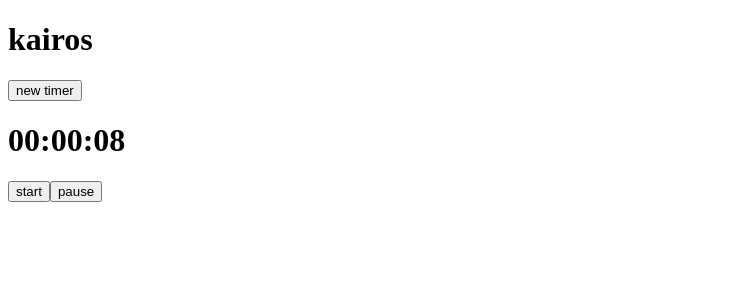
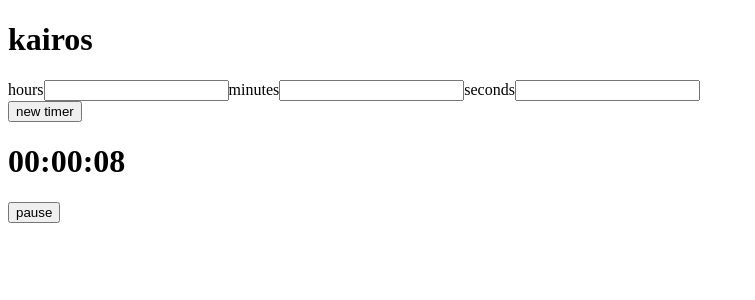
Before and after one commit to johnmckenna-snd/kairos-frontend, a React (Create React App) app: page / in a window 1280 px wide. Both pictures are taken after a click on the button "new timer". Shown: the top 300 px of the page, without its empty margins (0-755 px from the left). Built offline with nearby package versions, Linux system fonts and the light colour scheme.

Commit message:
added and fixed and time to drum.

```diff
--- a/src/components/app/App.js
+++ b/src/components/app/App.js
@@ -4,6 +4,7 @@ import CountdownTimer from '../countdown-timer/CountdownTimer';
 const App = () => {
 	const [timers, setTimers] = useState([]);
 	const [timerKey, setTimerKey] = useState(1);
+	const [time, setTime] = useState(0);
 
 	const addTimer = (time) => {
 		const newTimers = [...timers, <CountdownTimer timerKey={timerKey} />];
@@ -14,6 +15,14 @@ const App = () => {
 	return (
 		<div>
 			<h1>kairos</h1>
+			<form>
+				<label>hours</label>
+				<input />
+				<label>minutes</label>
+				<input />
+				<label>seconds</label>
+				<input />
+			</form>
 			<button onClick={addTimer}>new timer</button>
 			{timers}
 		</div>
--- a/src/components/countdown-component/CountdownComponent.js
+++ b/src/components/countdown-component/CountdownComponent.js
@@ -1,15 +1,15 @@
 const CountdownComponent = ({ hours, minutes, seconds, api, completed, timerKey }) => {
 	const isPaused = api.isPaused();
-	console.log(`timer: ${timerKey} isPaused? ${isPaused}`);
 	return (
 		<div key={timerKey}>
 			{completed
-			?	<h1>{timerKey} completed</h1>
-			:	<h1>{hours < 10 ? `0${hours}` : hours}:{minutes < 10 ? `0${minutes}` : minutes}:{seconds < 10 ? `0${seconds}` : seconds}</h1>}
-			<span>
-				<button onClick={api.start}>start</button>
-				<button onClick={api.pause}>pause</button>
-			</span>
+				?	<h1>{timerKey} completed</h1>
+				:	<h1>{hours < 10 ? `0${hours}` : hours}:{minutes < 10 ? `0${minutes}` : minutes}:{seconds < 10 ? `0${seconds}` : seconds}</h1>
+			}
+			{isPaused
+				? <button onClick={api.start}>start</button>
+				: <button onClick={api.pause}>pause</button>
+			}
 		</div>
 	);
 };
--- a/src/components/countdown-timer/CountdownTimer.js
+++ b/src/components/countdown-timer/CountdownTimer.js
@@ -1,7 +1,7 @@
 import Countdown from 'react-countdown';
 import CountdownComponent from '../countdown-component/CountdownComponent';
 
-const CountdownTimer = ({timerKey}) => {
+const CountdownTimer = ({ timerKey }) => {
 	const renderer = ({ hours, minutes, seconds, completed, api }) => {
 		return (
 			<CountdownComponent
```
